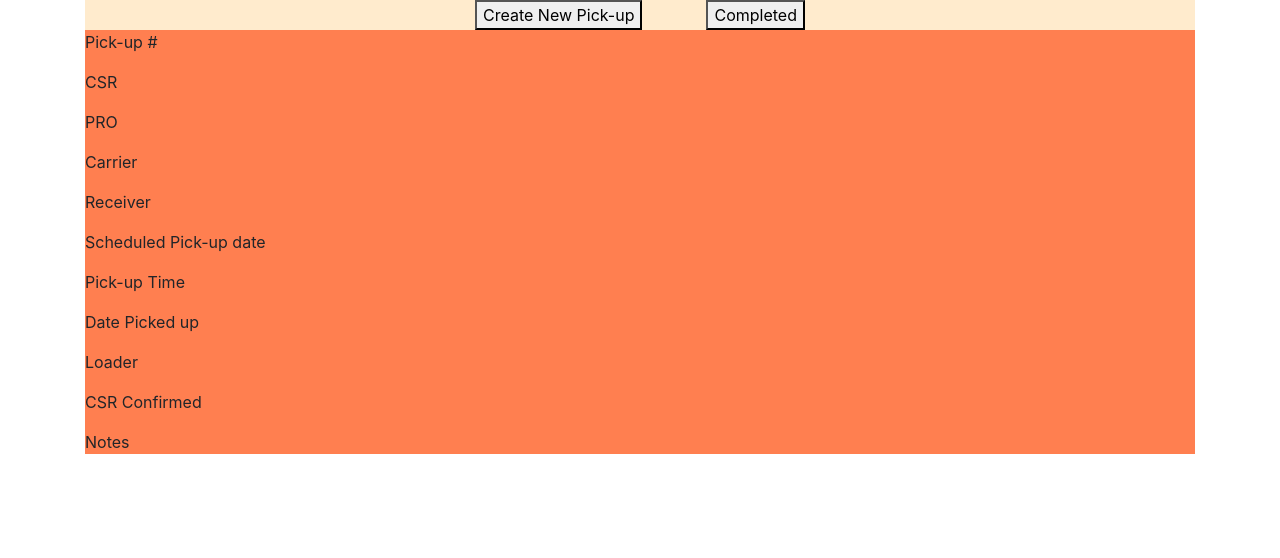
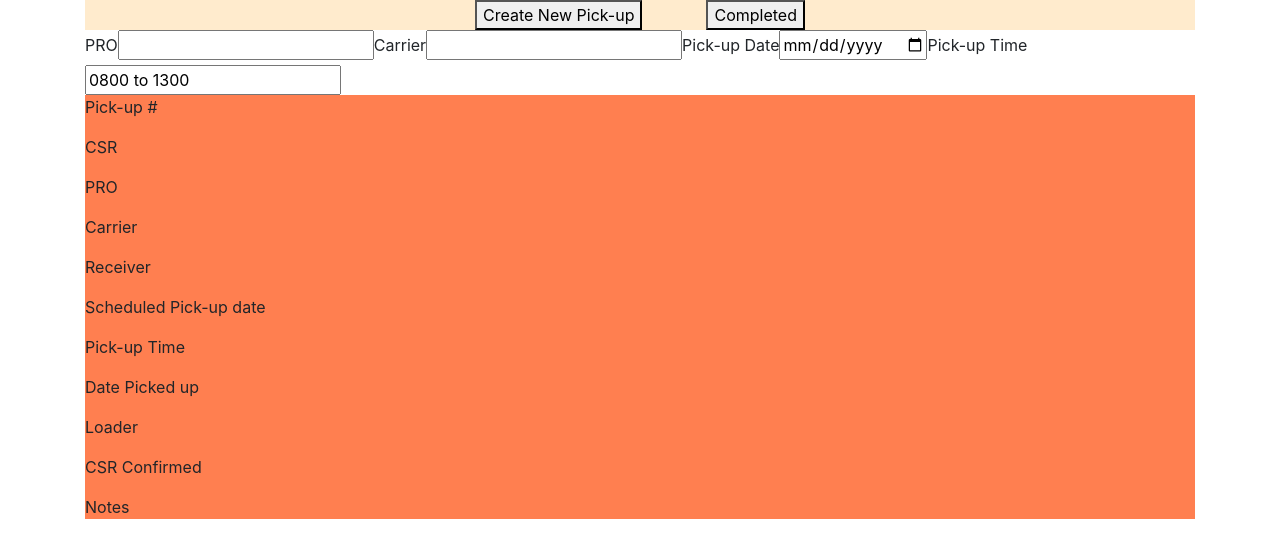
Before and after one commit to ehunter7/will-call, a React (Create React App) app in the folder client/: page / in a window 1280 px wide. Both pictures are taken after a click on the button "Create New Pick-up". Shown: the top 558 px of the page. Built offline with nearby package versions, Linux system fonts and the light colour scheme.

Commit message:
add new pu component

```diff
--- /dev/null
+++ b/client/src/components/NewPU.js
@@ -0,0 +1,16 @@
+const NewPU = () => {
+return(
+<div>
+    <label for="pro">PRO</label>
+    <input id="pro" type="number" name="pro"></input>
+    <label for="carrier">Carrier</label>
+    <input id="carrier" type="text" name="carrier"></input>
+    <label for="puDate">Pick-up Date</label>
+    <input id="puDate" type="date" name="puDate"></input>
+    <label for="puTime">Pick-up Time</label>
+    <input id="puTime" type="text" name="puTime" defaultValue="0800 to 1300"></input>
+</div>
+);
+};
+
+export default NewPU;
--- a/client/src/components/Selection.js
+++ b/client/src/components/Selection.js
@@ -1,10 +1,10 @@
 import React from "react";
 import "./style.css";
-const Selection = () => {
+const Selection = ({newPU, showNewPU}) => {
   return (
     <div className="selectionGroup">
 <div className="selectionButtons">
-        <button>Create New Pick-up</button>
+        <button onClick={() => showNewPU(!newPU)}>Create New Pick-up</button>
 
         <button className="completedButton">Completed</button>
         </div>
--- a/client/src/pages/User.js
+++ b/client/src/pages/User.js
@@ -1,14 +1,17 @@
-import React from "react";
+import React, { useState } from "react";
 import Selection from "../components/Selection";
 import Order from "../components/Order";
+import NewPU from "../components/NewPU";
 
 const User = () => {
+  const [newPU, showNewPU] = useState(false);
+
   return (
     <div className="container">
 
 
-      <Selection />
-
+      <Selection newPU={newPU} showNewPU={showNewPU} />
+      {!newPU ? null : <NewPU />}
 
       <Order />
 
```
